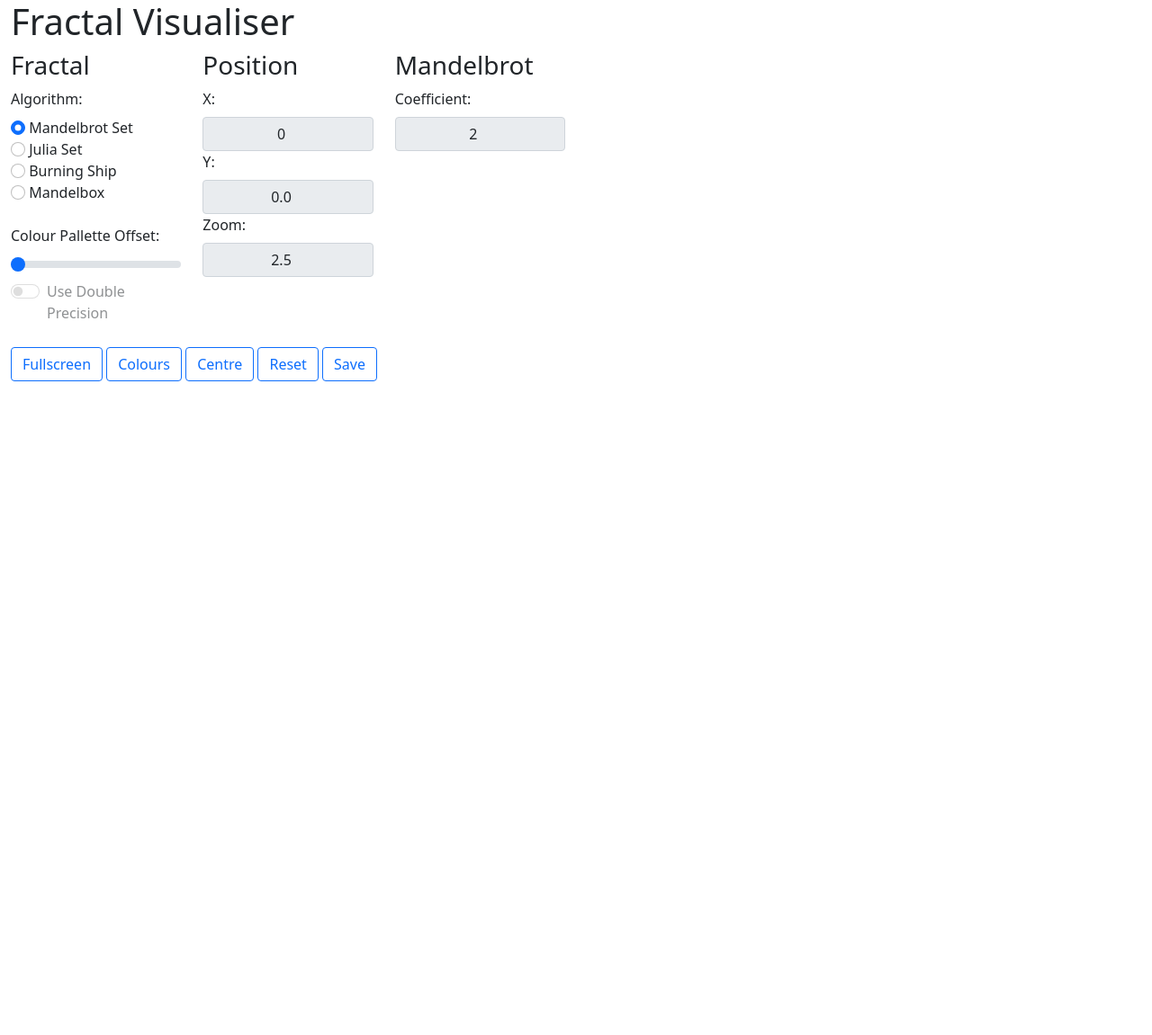
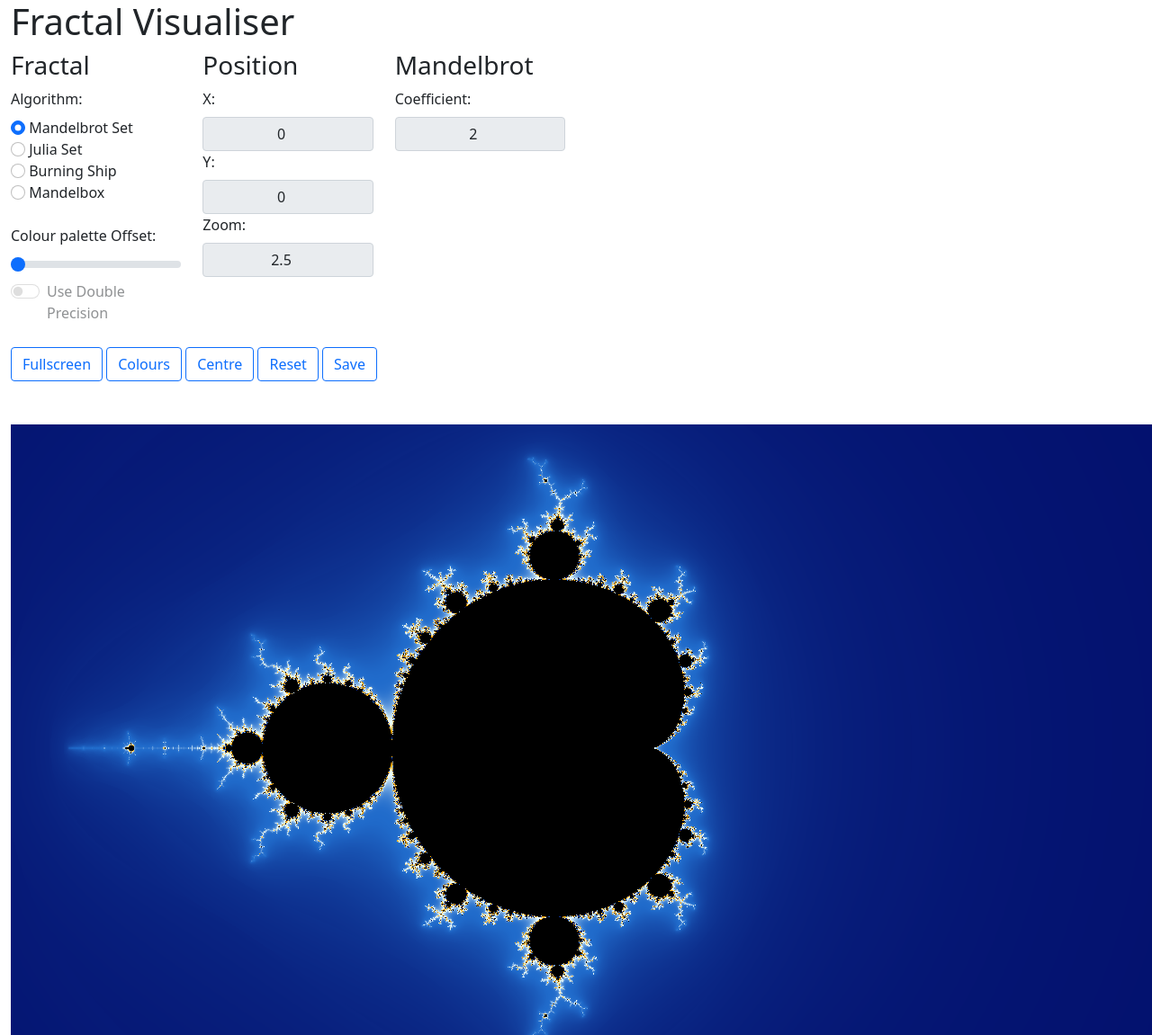
Before and after one commit to Bahnschrift/fractal-visualiser, a website: page public/index.html in a window 1280 px wide. Shown: the top 1151 px of the page at 90% size. Before the commit the page ends 878 px from the top, so only its background shows below. Drawn offline with nearby package versions, Linux system fonts and the light colour scheme.

Commit message:
OK I think I fixed I just missed a file with the typo fix

```diff
--- a/public/index.html
+++ b/public/index.html
@@ -36,9 +36,9 @@
                     <label for="mandelbox" class="form-check-label">Mandelbox</label>
                     <br>
                     <br>
-                    <label for="palletteoffset" class="form-label text-center">Colour Pallette Offset:</label>
+                    <label for="paletteoffset" class="form-label text-center">Colour palette Offset:</label>
                     <br>
-                    <input type="range" class="form-range" min="0" max="75" value="0" step="1" id="palletteoffset">
+                    <input type="range" class="form-range" min="0" max="75" value="0" step="1" id="paletteoffset">
                     <br>
                     <div class="form-check form-switch">
                         <input type="checkbox" class="form-check-input" id="usedoub" disabled>
@@ -90,14 +90,14 @@
             </div>
             <br>
             <button type="button" class="btn btn-outline-primary" id="fullscreen">Fullscreen</button>
-            <button type="button" class="btn btn-outline-primary" id="pallettebutton">Colours</button>
+            <button type="button" class="btn btn-outline-primary" id="palettebutton">Colours</button>
             <button type="button" class="btn btn-outline-primary" id="centre">Centre</button>
             <button type="button" class="btn btn-outline-primary" id="reset">Reset</button>
             <button type="button" class="btn btn-outline-primary" id="saveimage">Save</button>
         </div>
         <br>
-        <div class="container-fluid" id="pallettemaker" hidden>
-            <canvas id="pallettecanv" width="1000" height="400"></canvas>
+        <div class="container-fluid" id="palettemaker" hidden>
+            <canvas id="palettecanv" width="1000" height="400"></canvas>
             <br>
             <br>
             <div class="row align-items-start">
@@ -136,7 +136,7 @@
                     <input type="range" class="input-group-range" id="p5x" name="p5x" value="0.855" min="0" max="1" step="0.01">
                 </div>
                 <div class="col-1">
-                    <button type="button" class="btn btn-outline-primary" id="resetpallette">Reset</button>
+                    <button type="button" class="btn btn-outline-primary" id="resetpalette">Reset</button>
                 </div>
             </div>
         </div>
--- a/src/PaletteMaker.fs.js
+++ b/src/PaletteMaker.fs.js
@@ -27,12 +27,19 @@ export function interpolateCosine(y1, y2, mu) {
 export function interpolateCubic(y0, y1, y2, y3, mu) {
     const mu2 = (mu * mu) | 0;
     const a0 = (((y3 - y2) - y0) + y1) | 0;
-    return (((((a0 * mu) * mu2) + (((y0 - y1) - a0) * mu2)) + ((y2 - y0) * mu)) + y1) | 0;
+    const a1 = ((y0 - y1) - a0) | 0;
+    const a2 = (y2 - y0) | 0;
+    const a3 = y1 | 0;
+    return (((((a0 * mu) * mu2) + (a1 * mu2)) + (a2 * mu)) + a3) | 0;
 }
 
 export function interpolateCatmull(y0, y1, y2, y3, mu) {
     const mu2 = mu * mu;
-    return ((((((((-0.5 * y0) + (1.5 * y1)) - (1.5 * y2)) + (0.5 * y3)) * mu) * mu2) + ((((y0 - (2.5 * y1)) + (2 * y2)) - (0.5 * y3)) * mu2)) + (((-0.5 * y0) + (0.5 * y2)) * mu)) + y1;
+    const a0 = (((-0.5 * y0) + (1.5 * y1)) - (1.5 * y2)) + (0.5 * y3);
+    const a1 = ((y0 - (2.5 * y1)) + (2 * y2)) - (0.5 * y3);
+    const a2 = (-0.5 * y0) + (0.5 * y2);
+    const a3 = y1;
+    return ((((a0 * mu) * mu2) + (a1 * mu2)) + (a2 * mu)) + a3;
 }
 
 const TENSION = 1;
@@ -42,7 +49,13 @@ const BIAS = -0;
 export function interpolateHermite(y0, y1, y2, y3, mu) {
     const mu2 = mu * mu;
     const mu3 = mu2 * mu;
-    return ((((((2 * mu3) - (3 * mu2)) + 1) * y1) + (((mu3 - (2 * mu2)) + mu) * (((((y1 - y0) * (1 + BIAS)) * (1 - TENSION)) / 2) + ((((y2 - y1) * (1 - BIAS)) * (1 - TENSION)) / 2)))) + ((mu3 - mu2) * (((((y2 - y1) * (1 + BIAS)) * (1 - TENSION)) / 2) + ((((y3 - y2) * (1 - BIAS)) * (1 - TENSION)) / 2)))) + (((-2 * mu3) + (3 * mu2)) * y2);
+    const m0 = ((((y1 - y0) * (1 + BIAS)) * (1 - TENSION)) / 2) + ((((y2 - y1) * (1 - BIAS)) * (1 - TENSION)) / 2);
+    const m1 = ((((y2 - y1) * (1 + BIAS)) * (1 - TENSION)) / 2) + ((((y3 - y2) * (1 - BIAS)) * (1 - TENSION)) / 2);
+    const a0 = ((2 * mu3) - (3 * mu2)) + 1;
+    const a1 = (mu3 - (2 * mu2)) + mu;
+    const a2 = mu3 - mu2;
+    const a3 = (-2 * mu3) + (3 * mu2);
+    return (((a0 * y1) + (a1 * m0)) + (a2 * m1)) + (a3 * y2);
 }
 
 export function hexToRGB(hex) {
@@ -50,7 +63,10 @@ export function hexToRGB(hex) {
     if (hex_1[0] === "#") {
         hex_1 = hex_1.slice(1, hex_1.length);
     }
-    return [parse(hex_1.slice(0, 1 + 1), 511, false, 32, 16) / 255, parse(hex_1.slice(2, 3 + 1), 511, false, 32, 16) / 255, parse(hex_1.slice(4, 5 + 1), 511, false, 32, 16) / 255];
+    const r = parse(hex_1.slice(0, 1 + 1), 511, false, 32, 16) / 255;
+    const g = parse(hex_1.slice(2, 3 + 1), 511, false, 32, 16) / 255;
+    const b = parse(hex_1.slice(4, 5 + 1), 511, false, 32, 16) / 255;
+    return [r, g, b];
 }
 
 export const fieldP1X = document.getElementById("p1x");
@@ -101,11 +117,29 @@ export function updatePoints() {
     const p1G = patternInput[1];
     const p1B = patternInput[2];
     const patternInput_1 = hexToRGB(fieldP2C.value);
+    const p2R = patternInput_1[0];
+    const p2G = patternInput_1[1];
+    const p2B = patternInput_1[2];
     const patternInput_2 = hexToRGB(fieldP3C.value);
+    const p3R = patternInput_2[0];
+    const p3G = patternInput_2[1];
+    const p3B = patternInput_2[2];
     const patternInput_3 = hexToRGB(fieldP4C.value);
+    const p4R = patternInput_3[0];
+    const p4G = patternInput_3[1];
+    const p4B = patternInput_3[2];
     const patternInput_4 = hexToRGB(fieldP5C.value);
-    points([[parse_1(fieldP1X.value), p1R, p1G, p1B], [parse_1(fieldP2X.value), patternInput_1[0], patternInput_1[1], patternInput_1[2]], [parse_1(fieldP3X.value), patternInput_2[0], patternInput_2[1], patternInput_2[2]], [parse_1(fieldP4X.value), patternInput_3[0], patternInput_3[1], patternInput_3[2]], [parse_1(fieldP5X.value), patternInput_4[0], patternInput_4[1], patternInput_4[2]], [1, p1R, p1G, p1B]], true);
-    scaledPoints(map((tupledArg) => [tupledArg[0] * WIDTH, tupledArg[1] * HEIGHT, tupledArg[2] * HEIGHT, tupledArg[3] * HEIGHT], points()), true);
+    const p5R = patternInput_4[0];
+    const p5G = patternInput_4[1];
+    const p5B = patternInput_4[2];
+    points([[parse_1(fieldP1X.value), p1R, p1G, p1B], [parse_1(fieldP2X.value), p2R, p2G, p2B], [parse_1(fieldP3X.value), p3R, p3G, p3B], [parse_1(fieldP4X.value), p4R, p4G, p4B], [parse_1(fieldP5X.value), p5R, p5G, p5B], [1, p1R, p1G, p1B]], true);
+    scaledPoints(map((tupledArg) => {
+        const x = tupledArg[0];
+        const r = tupledArg[1];
+        const g = tupledArg[2];
+        const b = tupledArg[3];
+        return [x * WIDTH, r * HEIGHT, g * HEIGHT, b * HEIGHT];
+    }, points()), true);
     fieldP2X.min = fieldP1X.value;
     fieldP2X.max = fieldP3X.value;
     fieldP3X.min = fieldP2X.value;
@@ -146,16 +180,31 @@ export const ctx = canv.getContext('2d');
 const set$ = [ofArray([4, 0, 1, 2]), ofArray([0, 1, 2, 3]), ofArray([1, 2, 3, 4]), ofArray([2, 3, 4, 0]), ofArray([3, 4, 0, 1])];
 
 function getNeighbouring(x) {
-    let tupledArg_1;
+    let x_1;
     let minpoint = 0;
-    while (x > scaledPoints()[minpoint + 1][0]) {
+    while (x > (x_1 = scaledPoints()[minpoint + 1][0], x_1)) {
         minpoint = (minpoint + 1);
     }
     if (minpoint === (scaledPoints().length - 1)) {
         minpoint = (minpoint - 1);
     }
     const p = set$[minpoint];
-    return [scaledPoints()[item(0, p)], scaledPoints()[item(1, p)], (minpoint < 4) ? scaledPoints()[item(2, p)] : (tupledArg_1 = scaledPoints()[item(2, p)], [tupledArg_1[0] + WIDTH, tupledArg_1[1], tupledArg_1[2], tupledArg_1[3]]), scaledPoints()[item(3, p)]];
+    const a = scaledPoints()[item(0, p)];
+    const b = scaledPoints()[item(1, p)];
+    let c_1;
+    if (minpoint < 4) {
+        c_1 = scaledPoints()[item(2, p)];
+    }
+    else {
+        const tupledArg_1 = scaledPoints()[item(2, p)];
+        const a_1 = tupledArg_1[0];
+        const b_1 = tupledArg_1[1];
+        const c = tupledArg_1[2];
+        const d = tupledArg_1[3];
+        c_1 = [a_1 + WIDTH, b_1, c, d];
+    }
+    const d_1 = scaledPoints()[item(3, p)];
+    return [a, b, c_1, d_1];
 }
 
 export function drawpalette() {
@@ -164,11 +213,24 @@ export function drawpalette() {
         while (enumerator["System.Collections.IEnumerator.MoveNext"]()) {
             const x = enumerator["System.Collections.Generic.IEnumerator`1.get_Current"]();
             const patternInput = getNeighbouring(x);
+            const p3r = patternInput[3][1];
+            const p3g = patternInput[3][2];
+            const p3b = patternInput[3][3];
+            const p2x = patternInput[2][0];
+            const p2r = patternInput[2][1];
+            const p2g = patternInput[2][2];
+            const p2b = patternInput[2][3];
             const p1x = patternInput[1][0];
-            const mul = (x - p1x) / (patternInput[2][0] - p1x);
-            const yInterpR = interpolateHermite(patternInput[0][1], patternInput[1][1], patternInput[2][1], patternInput[3][1], mul);
-            const yInterpG = interpolateHermite(patternInput[0][2], patternInput[1][2], patternInput[2][2], patternInput[3][2], mul);
-            const yInterpB = interpolateHermite(patternInput[0][3], patternInput[1][3], patternInput[2][3], patternInput[3][3], mul);
+            const p1r = patternInput[1][1];
+            const p1g = patternInput[1][2];
+            const p1b = patternInput[1][3];
+            const p0r = patternInput[0][1];
+            const p0g = patternInput[0][2];
+            const p0b = patternInput[0][3];
+            const mul = (x - p1x) / (p2x - p1x);
+            const yInterpR = interpolateHermite(p0r, p1r, p2r, p3r, mul);
+            const yInterpG = interpolateHermite(p0g, p1g, p2g, p3g, mul);
+            const yInterpB = interpolateHermite(p0b, p1b, p2b, p3b, mul);
             const arg30 = (yInterpB / HEIGHT) * 255;
             const arg20 = (yInterpG / HEIGHT) * 255;
             const arg10 = (yInterpR / HEIGHT) * 255;
@@ -188,25 +250,45 @@ export function drawpalette() {
     for (let idx = 0; idx <= (scaledPoints().length - 1); idx++) {
         const point = scaledPoints()[idx];
         const x_1 = point[0];
+        const r = point[1];
+        const g = point[2];
+        const b = point[3];
         ctx.fillStyle = "rgb(255, 0, 0)";
-        ctx.fillRect(x_1 - 3, (HEIGHT - point[1]) - 3, 5, 5);
+        ctx.fillRect(x_1 - 3, (HEIGHT - r) - 3, 5, 5);
         ctx.fillStyle = "rgb(0, 255, 0)";
-        ctx.fillRect(x_1 - 3, (HEIGHT - point[2]) - 3, 5, 5);
+        ctx.fillRect(x_1 - 3, (HEIGHT - g) - 3, 5, 5);
         ctx.fillStyle = "rgb(0, 0, 255)";
-        ctx.fillRect(x_1 - 3, (HEIGHT - point[3]) - 3, 5, 5);
+        ctx.fillRect(x_1 - 3, (HEIGHT - b) - 3, 5, 5);
     }
 }
 
 export function getColour(x) {
     const patternInput = getNeighbouring(x);
+    const p3r = patternInput[3][1];
+    const p3g = patternInput[3][2];
+    const p3b = patternInput[3][3];
+    const p2x = patternInput[2][0];
+    const p2r = patternInput[2][1];
+    const p2g = patternInput[2][2];
+    const p2b = patternInput[2][3];
     const p1x = patternInput[1][0];
-    const mul = (x - p1x) / (patternInput[2][0] - p1x);
-    return [(interpolateHermite(patternInput[0][1], patternInput[1][1], patternInput[2][1], patternInput[3][1], mul) / HEIGHT) * 255, (interpolateHermite(patternInput[0][2], patternInput[1][2], patternInput[2][2], patternInput[3][2], mul) / HEIGHT) * 255, (interpolateHermite(patternInput[0][3], patternInput[1][3], patternInput[2][3], patternInput[3][3], mul) / HEIGHT) * 255];
+    const p1r = patternInput[1][1];
+    const p1g = patternInput[1][2];
+    const p1b = patternInput[1][3];
+    const p0r = patternInput[0][1];
+    const p0g = patternInput[0][2];
+    const p0b = patternInput[0][3];
+    const mul = (x - p1x) / (p2x - p1x);
+    const yInterpR = (interpolateHermite(p0r, p1r, p2r, p3r, mul) / HEIGHT) * 255;
+    const yInterpG = (interpolateHermite(p0g, p1g, p2g, p3g, mul) / HEIGHT) * 255;
+    const yInterpB = (interpolateHermite(p0b, p1b, p2b, p3b, mul) / HEIGHT) * 255;
+    return [yInterpR, yInterpG, yInterpB];
 }
 
 export function getColours(n) {
+    const inc = WIDTH / n;
     let cols = [];
-    const enumerator = getEnumerator(rangeNumber(0, WIDTH / n, WIDTH - 1));
+    const enumerator = getEnumerator(rangeNumber(0, inc, WIDTH - 1));
     try {
         while (enumerator["System.Collections.IEnumerator.MoveNext"]()) {
             const x = enumerator["System.Collections.Generic.IEnumerator`1.get_Current"]();
--- a/src/WebGLHelper.fs.js
+++ b/src/WebGLHelper.fs.js
@@ -41,7 +41,9 @@ export function clear(gl) {
 }
 
 export function initBuffers(gl) {
-    return [createBuffer(new Float64Array([-1, -1, 1, -1, -1, 1, 1, 1]), gl), createBuffer(new Float64Array([0, 0, 1, 0, 0, 1, 1, 1]), gl)];
+    const positions = createBuffer(new Float64Array([-1, -1, 1, -1, -1, 1, 1, 1]), gl);
+    const textureCoords = createBuffer(new Float64Array([0, 0, 1, 0, 0, 1, 1, 1]), gl);
+    return [positions, textureCoords];
 }
 
 export function createAttributeLocation(gl, program, name) {
```
Also changed, not shown: src/App.fs.js (+22 -9 lines), src/Cookies.fs.js (+9 -6 lines), src/DoublePrecision.fs.js (+18 -8 lines), public/bundle.js.
